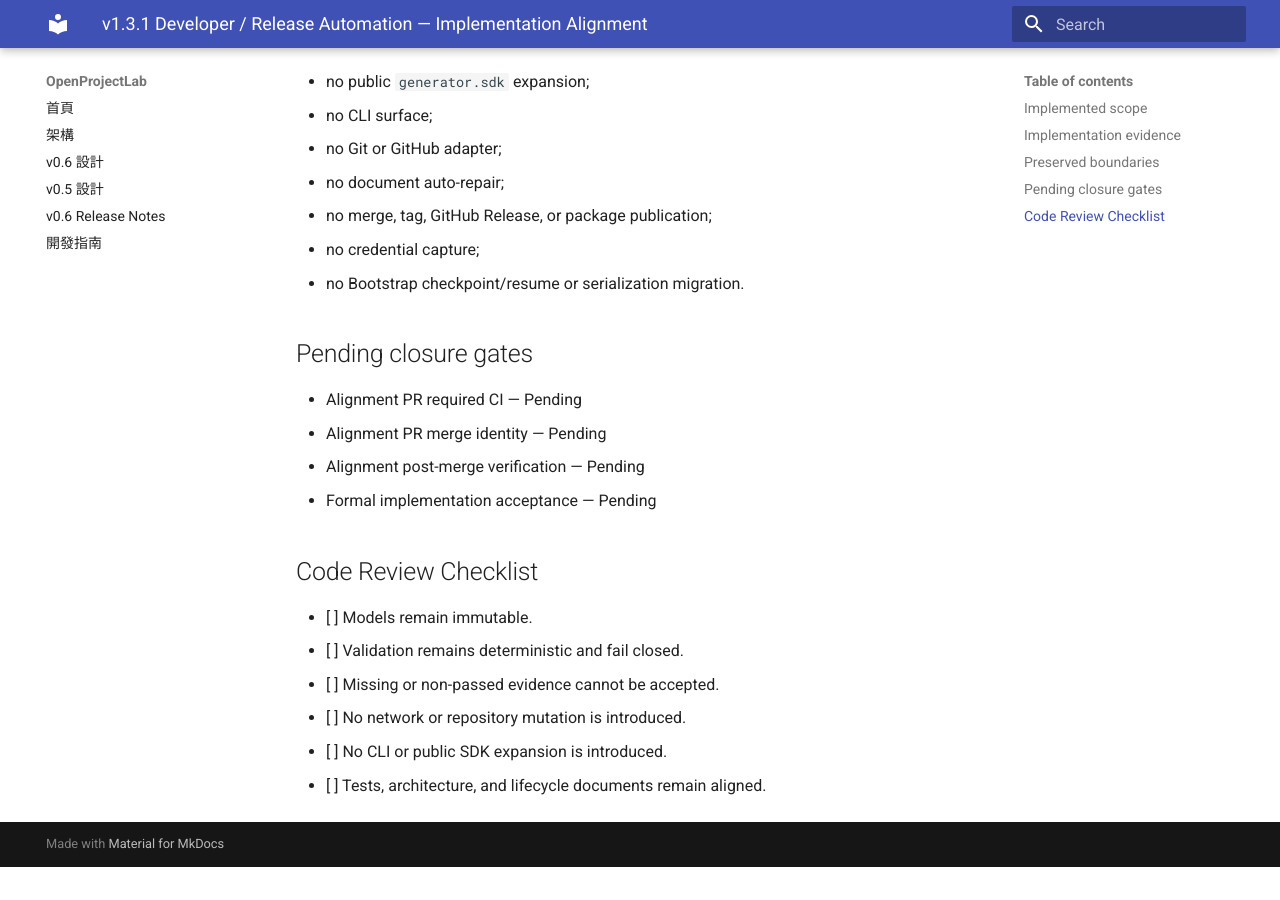
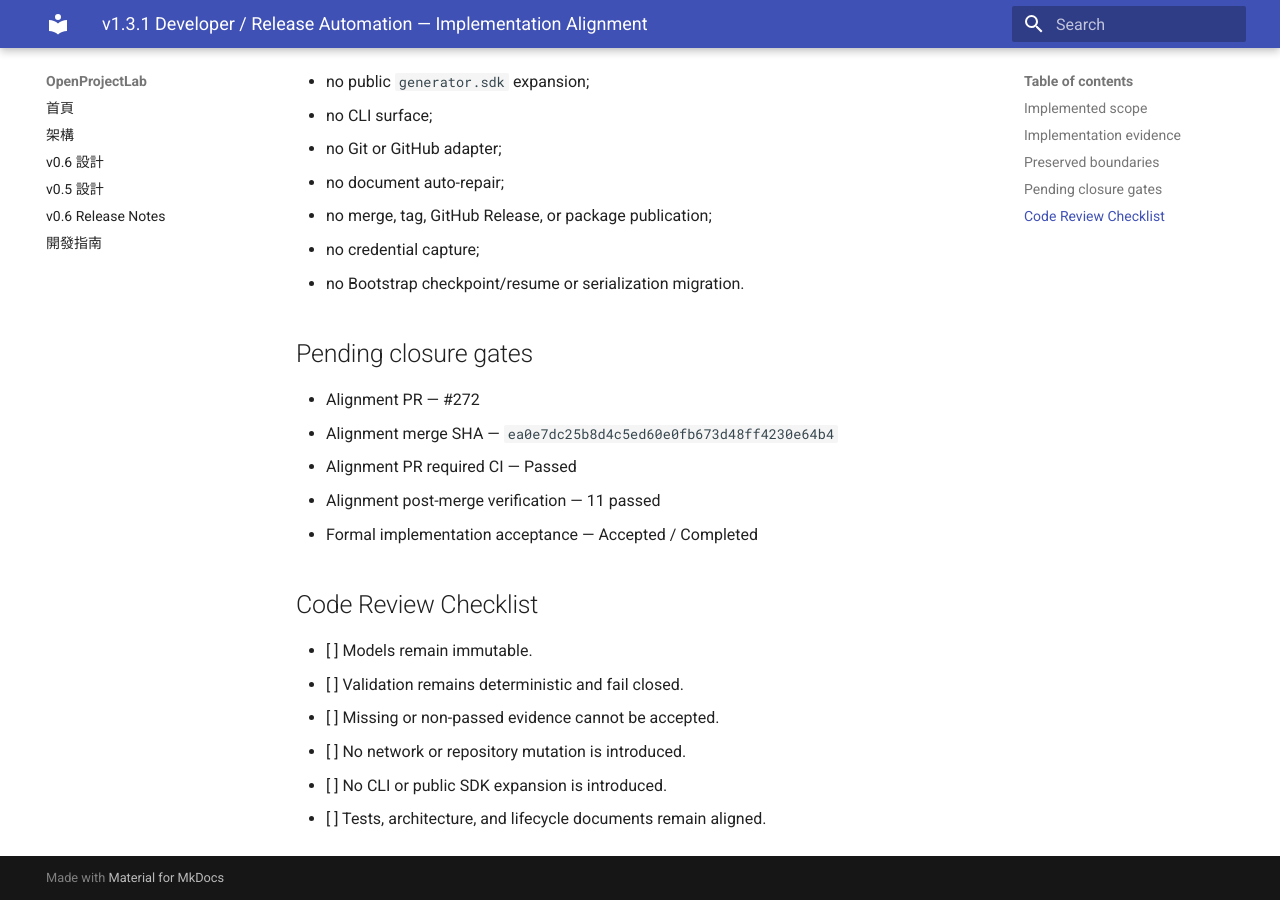
Before and after one commit to khwang1964/OpenProjectLab, an MkDocs documentation site: the page built from docs/releases/v1.3.1-developer-release-automation-implementation-alignment.md, in a window 1280 px wide and 900 px high, scrolled down 905 px. Built offline with MkDocs 1.6.1 and Material for MkDocs 9.7.7, drawn with Linux system fonts in a browser that asks for light colours; before the commit the page ends 1772 px from its top, so only the background shows below that; some of the changed text lies outside the part shown.

Commit message:
docs: accept v1.3.1 release automation implementation (#273)

```diff
--- a/docs/releases/v1.3.1-developer-release-automation-implementation-alignment.md
+++ b/docs/releases/v1.3.1-developer-release-automation-implementation-alignment.md
@@ -1,6 +1,6 @@
 # v1.3.1 Developer / Release Automation — Implementation Alignment
 
-> Status: Pending — Awaiting alignment PR review and post-merge verification
+> Status: Accepted — Completed
 
 ## Implemented scope
 
@@ -34,10 +34,11 @@
 
 ## Pending closure gates
 
-- Alignment PR required CI — Pending
-- Alignment PR merge identity — Pending
-- Alignment post-merge verification — Pending
-- Formal implementation acceptance — Pending
+- Alignment PR — #272
+- Alignment merge SHA — `ea0e7dc25b8d4c5ed60e0fb673d48ff4230e64b4`
+- Alignment PR required CI — Passed
+- Alignment post-merge verification — 11 passed
+- Formal implementation acceptance — Accepted / Completed
 
 ## Code Review Checklist
 
```
Also changed, not shown: CHANGELOG.md (+3 -1 lines), docs/HISTORY.md (+3 -1 lines), docs/releases/v1.3.1-developer-release-automation-implementation-acceptance.md (added, +43 -0 lines), docs/roadmap.md (+3 -1 lines), 1 other file.
